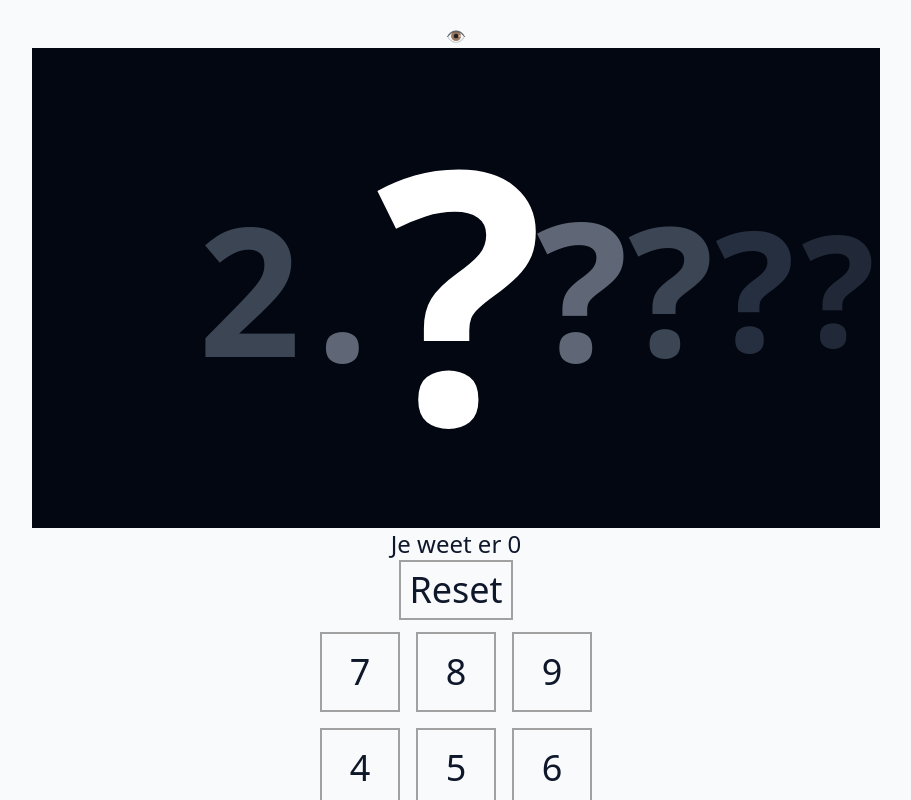
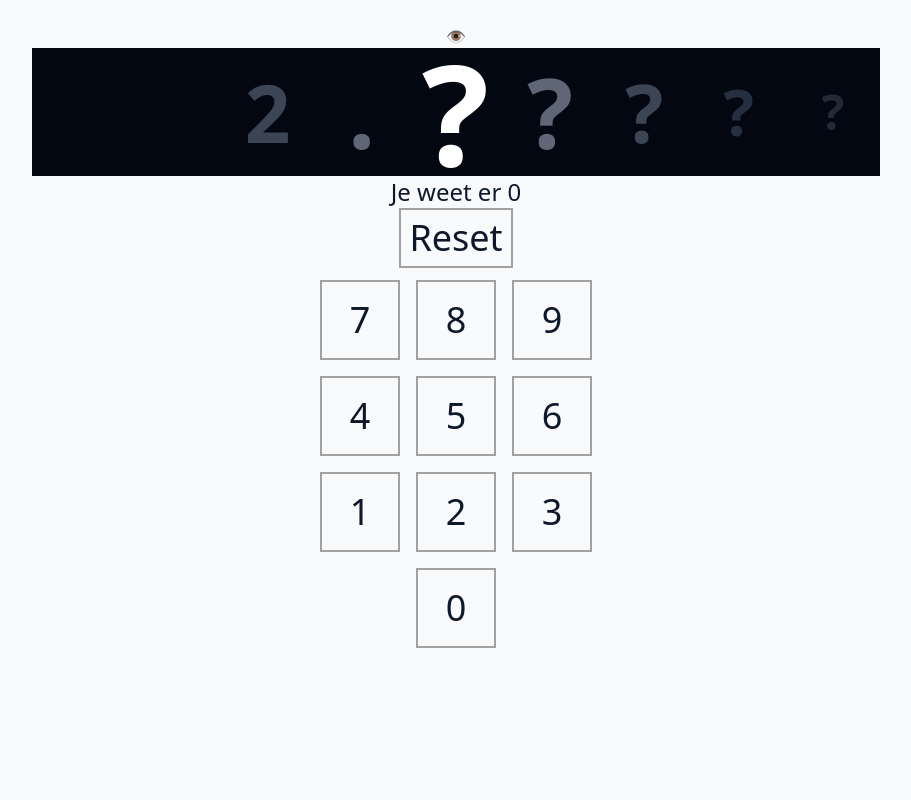
Before and after one commit to FunMetJoel/LearnConstantsSite, a SvelteKit app: page /e in a window 1280 px wide. Shown: the top 800 px of the page, without its empty margins (184-1095 px from the left). Built offline with nearby package versions, Linux system fonts and the light colour scheme.

Commit message:
Fixed baunce

```diff
--- a/src/routes/[slug]/+page.svelte
+++ b/src/routes/[slug]/+page.svelte
@@ -22,12 +22,12 @@
     function getStyles(offset: number) {
         const absOffset = Math.abs(offset);
 
-        if (offset === 0) return "text-white text-[25vw] z-10 opacity-100 scale-110 font-extrabold";
-        if (absOffset === 1) return "text-gray-500 text-[15vw] z-0 opacity-90 font-extrabold";
-        if (absOffset === 2) return "text-gray-600 text-[14vw] z-0 opacity-80 font-extrabold";
-        if (absOffset === 3) return "text-gray-700 text-[13vw] z-0 opacity-70 font-extrabold";
-        if (absOffset === 4) return "text-gray-700 text-[12vw] z-0 opacity-60 font-extrabold";
-        return "text-gray-900 text-[4vw] z-0 opacity-50";
+        if (offset === 0) return "text-white text-[8rem] z-10 opacity-100 scale-110 font-extrabold";
+        if (absOffset === 1) return "text-gray-500 text-[6rem] z-0 opacity-90 font-extrabold";
+        if (absOffset === 2) return "text-gray-600 text-[5rem] z-0 opacity-80 font-extrabold";
+        if (absOffset === 3) return "text-gray-700 text-[4rem] z-0 opacity-70 font-extrabold";
+        if (absOffset === 4) return "text-gray-700 text-[3rem] z-0 opacity-60 font-extrabold";
+        return "text-gray-900 text-[3rem] z-0 opacity-50";
     }
 
     function checkDigit(digit: number) {
@@ -43,7 +43,7 @@
 
 <button onclick={() => {challangemode = !challangemode}}>👁</button>
 
-<div id="Characters" class="flex items-center justify-center w-full bg-gray-950 overflow-hidden">
+<div id="Characters" class="flex items-center justify-center w-full h-32 bg-gray-950 overflow-hidden">
   {#each visibleIndices as index (index)}
     {@const offset = index - currentCharacterIndex}
     {@const char = (challangemode && offset >= 0) ? '?' : characterString[index]}
```
